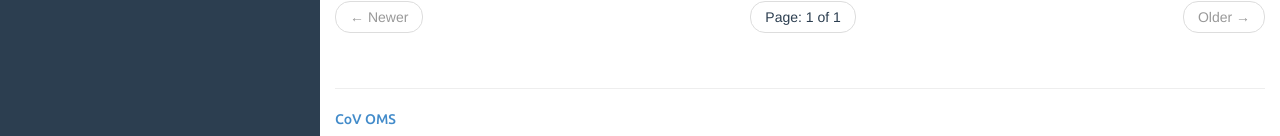
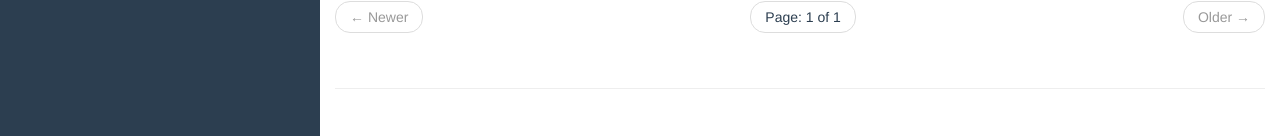
Before and after one commit to dbtek/dbyll, a Jekyll site: the page built from index.html, in a window 1280 px wide and 900 px high, scrolled down 1199 px. Shown: the part 761-897 px from the top of the window. Built offline with Jekyll 4.4.1, drawn with Linux system fonts in a browser that asks for light colours; the list of posts is cut into pages by our own code.

Commit message:
Update default.html

```diff
--- a/_includes/default.html
+++ b/_includes/default.html
@@ -97,8 +97,7 @@
 
 		<footer>
 			<hr/>
-			   <a href='https://www.symptoma.es/es/info/covid-19'>CoV OMS</a> <script type='text/javascript' src='https://www.freevisitorcounters.com/auth.php?id=d63160d471dfe0b42a126d263d73cb6c381e51b3'></script>
-<script type="text/javascript" src="https://www.freevisitorcounters.com/en/home/counter/829587/t/5"></script>
+
 			<p>
 			</p>
 		</footer>
```
